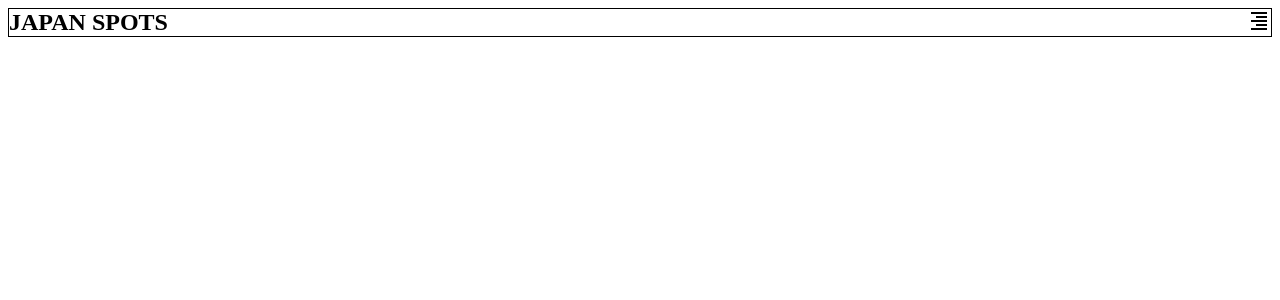
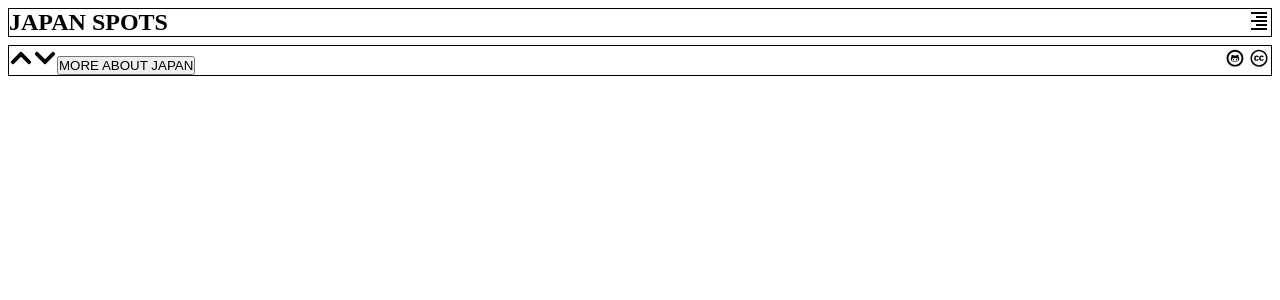
Before and after one commit to 25Ericcheong/binq, a React (Create React App) app: page / in a window 1280 px wide. Shown: the top 300 px of the page. Built offline with nearby package versions, Linux system fonts and the light colour scheme.

Commit message:
added additional icons and button for another modal popup

```diff
--- a/src/App.tsx
+++ b/src/App.tsx
@@ -2,6 +2,7 @@ import "./app.scss";
 
 import React, { useState } from "react";
 
+import { Footer } from "./footer/Footer";
 import { Header } from "./header/Header";
 
 function App() {
@@ -11,6 +12,7 @@ function App() {
   return (
     <div>
       <Header menuClicked={menuClicked} setMenuClicked={setMenuClicked} />
+      <Footer sliderIndex={sliderIndex} setSliderIndex={setSliderIndex} />
     </div>
   );
 }
--- a/src/footer/Footer.tsx
+++ b/src/footer/Footer.tsx
@@ -1,6 +1,9 @@
 import "./footer.scss";
 
+import { DiCreativecommons, DiGithub } from "react-icons/di";
 import { FaChevronDown, FaChevronUp } from "react-icons/fa";
+
+import { IconContext } from "react-icons";
 
 interface Props {
   sliderIndex: number;
@@ -11,5 +14,31 @@ export const Footer: React.FunctionComponent<Props> = ({
   sliderIndex,
   setSliderIndex,
 }) => {
-  return <></>;
+  const iconSize = { size: "1.5em" };
+
+  return (
+    <section className="footer">
+      <div className="first-half">
+        <i>
+          <IconContext.Provider value={iconSize}>
+            <FaChevronUp />
+          </IconContext.Provider>
+          <IconContext.Provider value={iconSize}>
+            <FaChevronDown />
+          </IconContext.Provider>
+        </i>
+        <button>MORE ABOUT JAPAN</button>
+      </div>
+      <div className="second-half">
+        <i>
+          <IconContext.Provider value={iconSize}>
+            <DiGithub />
+          </IconContext.Provider>
+          <IconContext.Provider value={iconSize}>
+            <DiCreativecommons />
+          </IconContext.Provider>
+        </i>
+      </div>
+    </section>
+  );
 };
--- a/src/footer/footer.scss
+++ b/src/footer/footer.scss
@@ -0,0 +1,7 @@
+.footer {
+  display: flex;
+  justify-content: space-between;
+
+  margin: 0.5em 0.5em 0 0.5em;
+  border: 1px solid black;
+}
```
